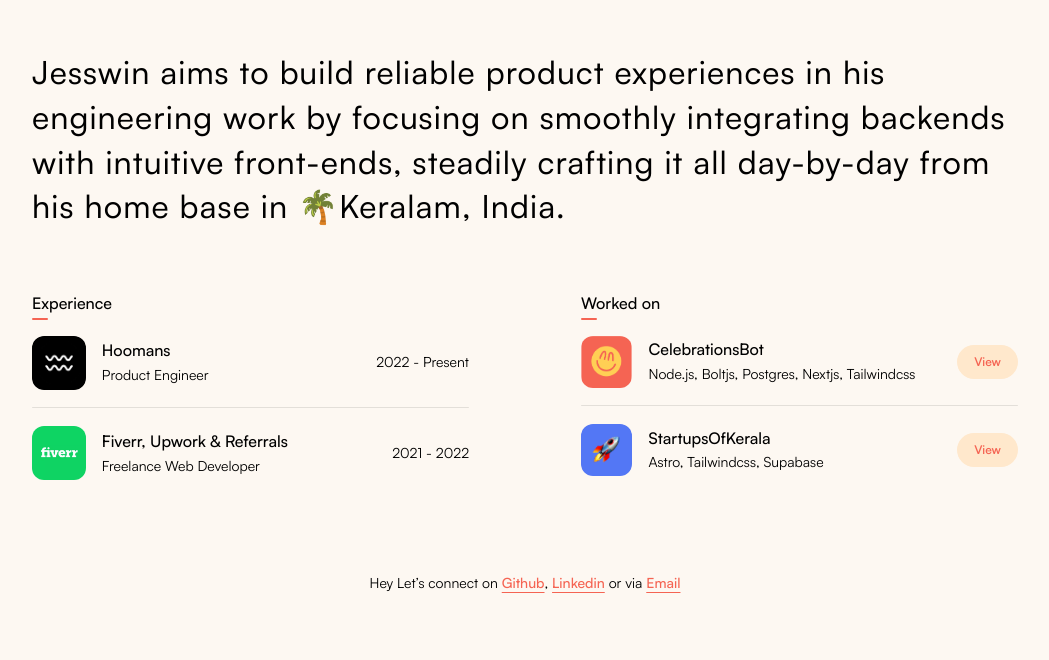
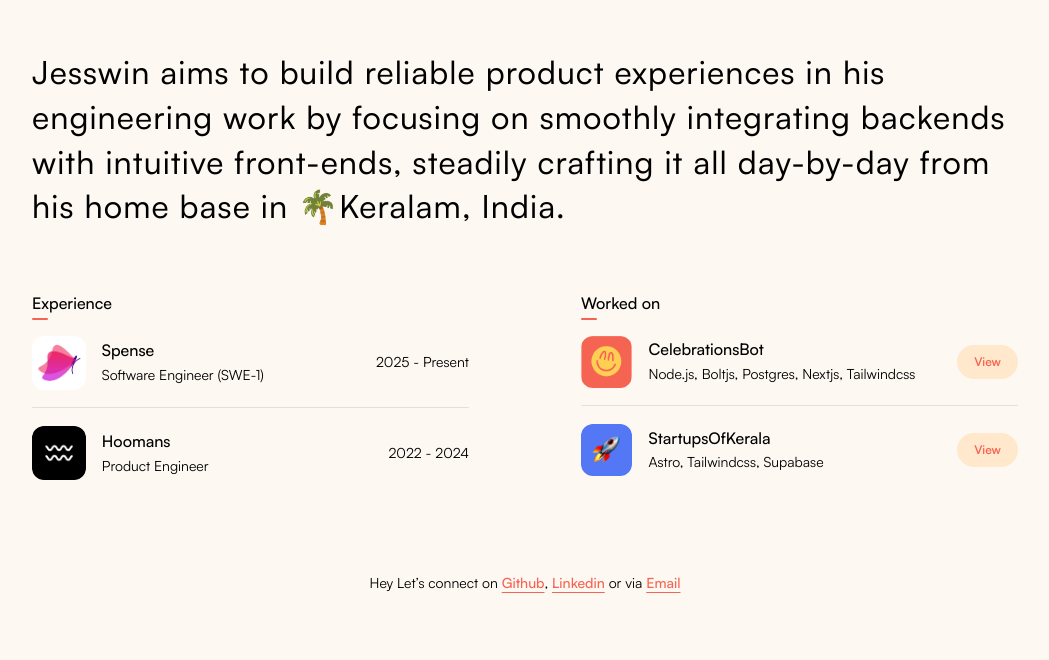
Before and after one commit to lemokami/alt-v1, an Astro site: page / in a window 1280 px wide. Shown: the part 135-795 px from the top of the page, without its empty margins (115-1164 px from the left). Built offline with nearby package versions, Linux system fonts and the light colour scheme; Astro itself is replaced by a stand-in of ours.

Commit message:
feat: add new experience

```diff
--- a/src/sections/Showcase.astro
+++ b/src/sections/Showcase.astro
@@ -6,17 +6,23 @@
   period: string;
 }[] = [
   {
+    title: 'Software Engineer (SWE-1)',
+    company: 'Spense',
+    logo: '/images/spense.png',
+    period: '2025 - Present',
+  },
+  {
     title: 'Product Engineer',
     company: 'Hoomans',
     logo: '/images/hoomans.png',
-    period: '2022 - Present',
+    period: '2022 - 2024',
   },
-  {
-    title: 'Freelance Web Developer',
-    company: 'Fiverr, Upwork & Referrals',
-    logo: '/images/referrals.webp',
-    period: '2021 - 2022',
-  },
+  // {
+  //   title: 'Freelance Web Developer',
+  //   company: 'Fiverr, Upwork & Referrals',
+  //   logo: '/images/referrals.webp',
+  //   period: '2021 - 2022',
+  // },
 ];
 
 const projects: {
```
Also changed, not shown: public/images/spense.png (added).
